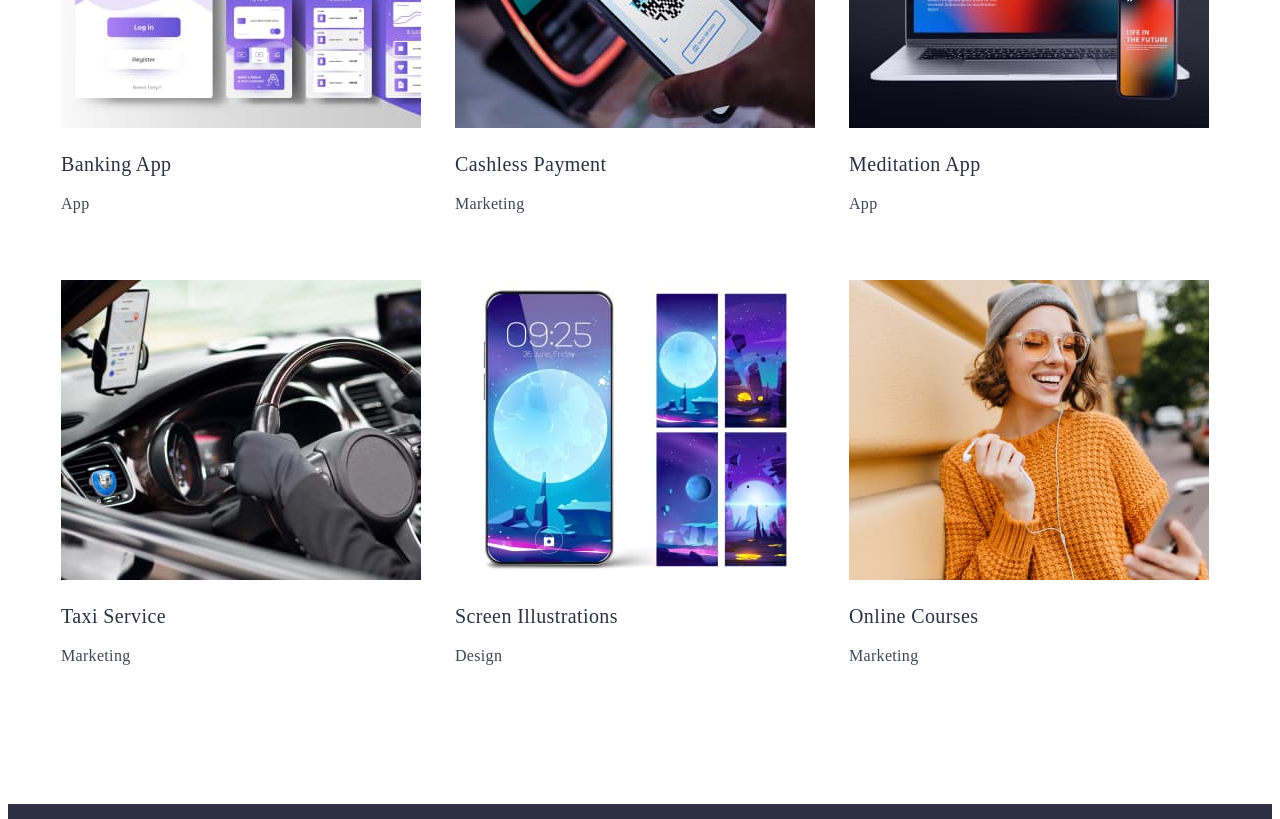
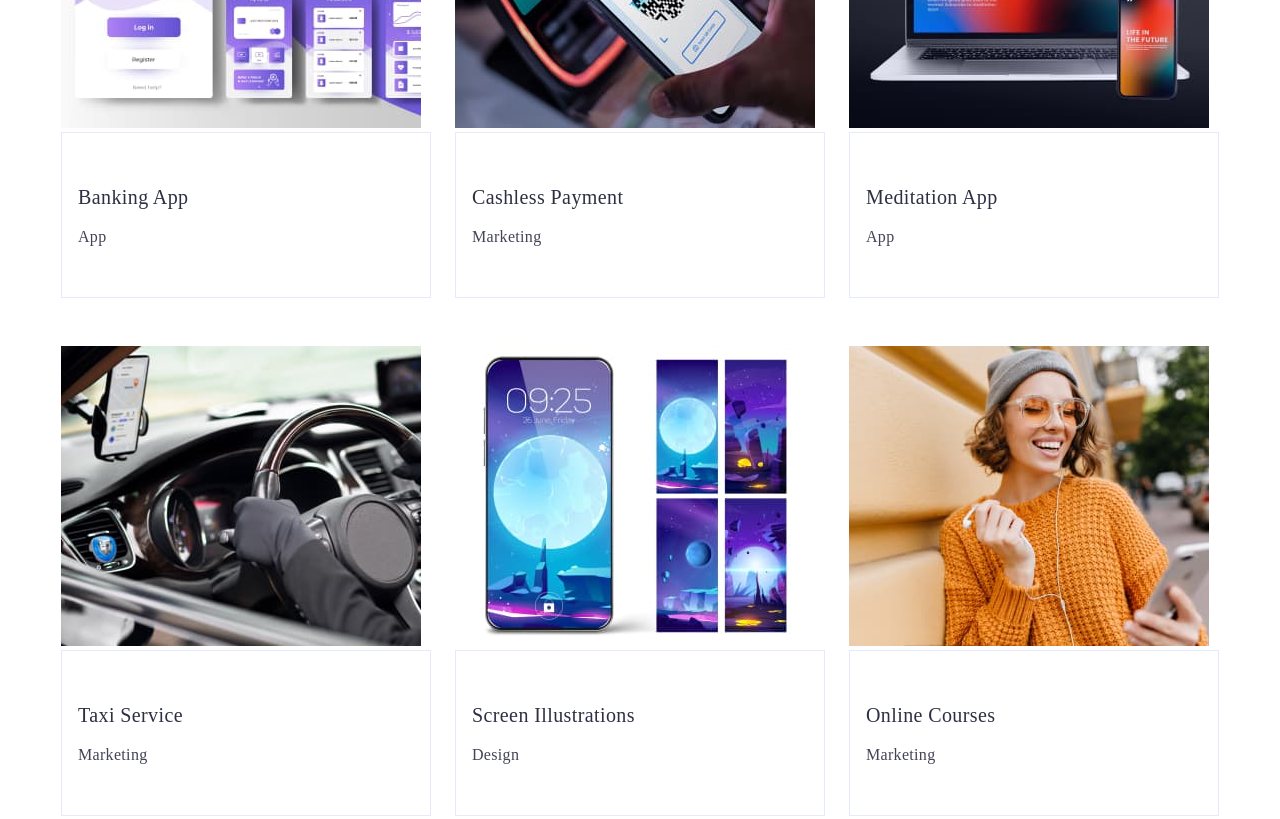
Before and after one commit to obikhov/goit-markup-hw-03, a plain HTML site: page index.html in a window 1280 px wide. Shown: the part 2560-3379 px from the top of the page. Drawn offline with Linux system fonts and the light colour scheme.

Commit message:
div-section 4
div-section 4

```diff
--- a/css/style.css
+++ b/css/style.css
@@ -465,7 +465,8 @@ padding-bottom :120px;
     margin-right: 0
   }
   .flex-potfolio-text{
-  padding: 32px,16px;
+    padding: 32px 16px;
+    border: 1px solid #e7e9fc;
 
   }
   .flex-logo-list-section-fo{
```
